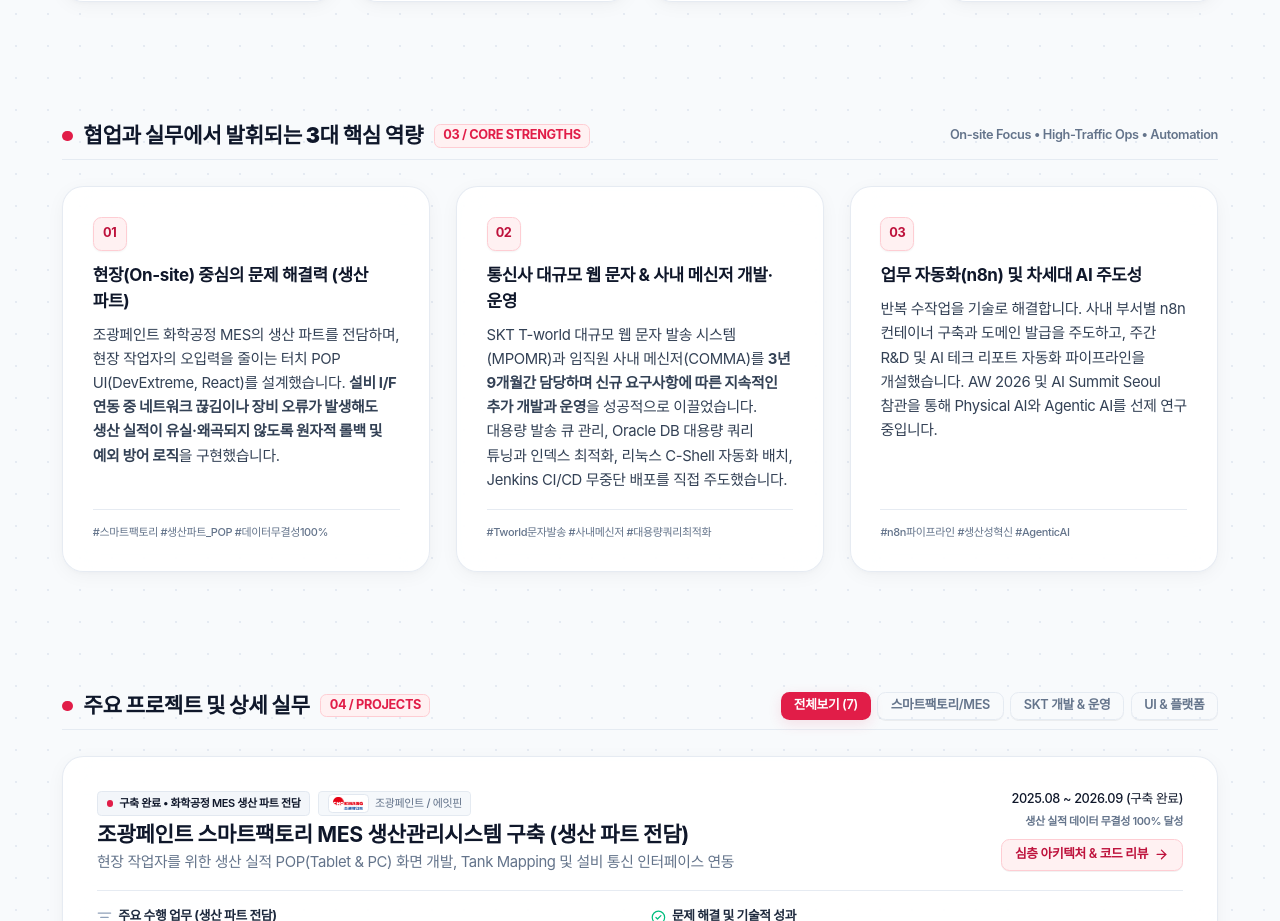
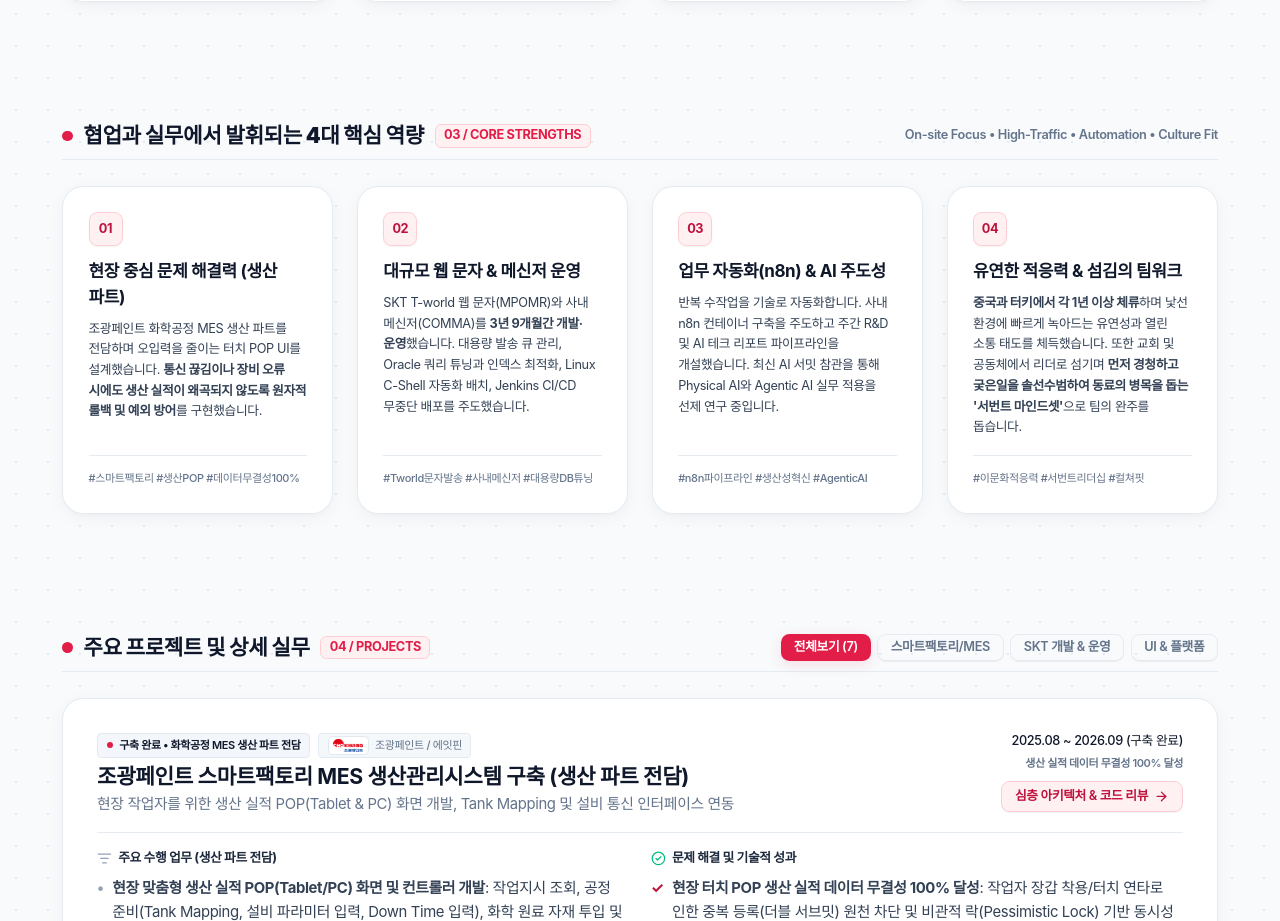
Before and after one commit to gksjs3468/jaesun-portfolio, a React (Vite) app: page / in a window 1280 px wide. Shown: the part 2434-3355 px from the top of the page. Built offline with nearby package versions, Linux system fonts and the light colour scheme; a web font is replaced by a local one.

Commit message:
feat: 핵심 역량 섹션에 해외 체류 및 서번트 리더십 기반 컬쳐핏 카드 추가 및 디자인 조화

```diff
--- a/src/components/home/StrengthsSection.tsx
+++ b/src/components/home/StrengthsSection.tsx
@@ -3,80 +3,110 @@ import { motion } from 'framer-motion';
 
 export const StrengthsSection: React.FC = () => {
   return (
-    <section id="strengths" className="relative">
+    <section id="strengths" className="relative scroll-mt-24">
       <div className="flex flex-col sm:flex-row sm:items-center justify-between gap-2 mb-6 pb-2 border-b border-[var(--border-subtle)]">
         <div className="flex items-center gap-2.5">
           <span className="w-2.5 h-2.5 rounded-full bg-[var(--accent)]" />
           <h2 className="text-lg sm:text-xl font-black text-[var(--text-heading)]">
-            협업과 실무에서 발휘되는 3대 핵심 역량
+            협업과 실무에서 발휘되는 4대 핵심 역량
           </h2>
           <span className="text-xs font-mono font-bold text-[var(--accent)] px-2 py-0.5 rounded-md bg-[var(--accent-subtle)] border border-[var(--accent-border)] hidden sm:inline">
             03 / CORE STRENGTHS
           </span>
         </div>
-        <span className="text-xs font-mono text-[var(--text-muted)] font-semibold">On-site Focus • High-Traffic Ops • Automation</span>
+        <span className="text-xs font-mono text-[var(--text-muted)] font-semibold">
+          On-site Focus • High-Traffic • Automation • Culture Fit
+        </span>
       </div>
 
-      <div className="grid grid-cols-1 md:grid-cols-3 gap-5 sm:gap-6">
+      <div className="grid grid-cols-1 md:grid-cols-2 lg:grid-cols-4 gap-5 sm:gap-5.5">
         {/* Card 1 */}
         <motion.div
           whileHover={{ y: -4 }}
-          className="editorial-card p-6 sm:p-7 rounded-3xl flex flex-col justify-between"
+          className="editorial-card p-5 sm:p-6 rounded-3xl flex flex-col justify-between"
         >
           <div>
             <div className="w-8 h-8 rounded-lg accent-pill flex items-center justify-center font-bold text-xs mb-3 font-mono shadow-xs">
               01
             </div>
-            <h3 className="text-base font-bold text-[var(--text-heading)] mb-2">현장(On-site) 중심의 문제 해결력 (생산 파트)</h3>
-            <p className="text-xs sm:text-sm text-[var(--text-body)] leading-relaxed font-normal">
-              조광페인트 화학공정 MES의 생산 파트를 전담하며, 현장 작업자의 오입력을 줄이는 터치 POP UI(DevExtreme, React)를 설계했습니다.{' '}
-              <strong>설비 I/F 연동 중 네트워크 끊김이나 장비 오류가 발생해도 생산 실적이 유실·왜곡되지 않도록 원자적 롤백 및 예외 방어 로직</strong>을 구현했습니다.
+            <h3 className="text-sm sm:text-base font-bold text-[var(--text-heading)] mb-2">
+              현장 중심 문제 해결력 (생산 파트)
+            </h3>
+            <p className="text-xs text-[var(--text-body)] leading-relaxed font-normal">
+              조광페인트 화학공정 MES 생산 파트를 전담하며 오입력을 줄이는 터치 POP UI를 설계했습니다.{' '}
+              <strong>통신 끊김이나 장비 오류 시에도 생산 실적이 왜곡되지 않도록 원자적 롤백 및 예외 방어</strong>를 구현했습니다.
             </p>
           </div>
           <div className="mt-4 pt-3 border-t border-[var(--border-subtle)] text-[11px] text-[var(--text-muted)] font-medium">
-            #스마트팩토리 #생산파트_POP #데이터무결성100%
+            #스마트팩토리 #생산POP #데이터무결성100%
           </div>
         </motion.div>
 
         {/* Card 2 */}
         <motion.div
           whileHover={{ y: -4 }}
-          className="editorial-card p-6 sm:p-7 rounded-3xl flex flex-col justify-between"
+          className="editorial-card p-5 sm:p-6 rounded-3xl flex flex-col justify-between"
         >
           <div>
             <div className="w-8 h-8 rounded-lg accent-pill flex items-center justify-center font-bold text-xs mb-3 font-mono shadow-xs">
               02
             </div>
-            <h3 className="text-base font-bold text-[var(--text-heading)] mb-2">통신사 대규모 웹 문자 & 사내 메신저 개발·운영</h3>
-            <p className="text-xs sm:text-sm text-[var(--text-body)] leading-relaxed font-normal">
-              SKT T-world 대규모 웹 문자 발송 시스템(MPOMR)과 임직원 사내 메신저(COMMA)를 <strong>3년 9개월간 담당하며 신규 요구사항에 따른 지속적인 추가 개발과 운영</strong>을 성공적으로 이끌었습니다.{' '}
-              대용량 발송 큐 관리, Oracle DB 대용량 쿼리 튜닝과 인덱스 최적화, 리눅스 C-Shell 자동화 배치, Jenkins CI/CD 무중단 배포를 직접 주도했습니다.
+            <h3 className="text-sm sm:text-base font-bold text-[var(--text-heading)] mb-2">
+              대규모 웹 문자 & 메신저 운영
+            </h3>
+            <p className="text-xs text-[var(--text-body)] leading-relaxed font-normal">
+              SKT T-world 웹 문자(MPOMR)와 사내 메신저(COMMA)를 <strong>3년 9개월간 개발·운영</strong>했습니다.{' '}
+              대용량 발송 큐 관리, Oracle 쿼리 튜닝과 인덱스 최적화, Linux C-Shell 자동화 배치, Jenkins CI/CD 무중단 배포를 주도했습니다.
             </p>
           </div>
           <div className="mt-4 pt-3 border-t border-[var(--border-subtle)] text-[11px] text-[var(--text-muted)] font-medium">
-            #Tworld문자발송 #사내메신저 #대용량쿼리최적화
+            #Tworld문자발송 #사내메신저 #대용량DB튜닝
           </div>
         </motion.div>
 
         {/* Card 3 */}
         <motion.div
           whileHover={{ y: -4 }}
-          className="editorial-card p-6 sm:p-7 rounded-3xl flex flex-col justify-between"
+          className="editorial-card p-5 sm:p-6 rounded-3xl flex flex-col justify-between"
         >
           <div>
             <div className="w-8 h-8 rounded-lg accent-pill flex items-center justify-center font-bold text-xs mb-3 font-mono shadow-xs">
               03
             </div>
-            <h3 className="text-base font-bold text-[var(--text-heading)] mb-2">업무 자동화(n8n) 및 차세대 AI 주도성</h3>
-            <p className="text-xs sm:text-sm text-[var(--text-body)] leading-relaxed font-normal">
-              반복 수작업을 기술로 해결합니다. 사내 부서별 n8n 컨테이너 구축과 도메인 발급을 주도하고, 주간 R&D 및 AI 테크 리포트 자동화 파이프라인을 개설했습니다.{' '}
-              AW 2026 및 AI Summit Seoul 참관을 통해 Physical AI와 Agentic AI를 선제 연구 중입니다.
+            <h3 className="text-sm sm:text-base font-bold text-[var(--text-heading)] mb-2">
+              업무 자동화(n8n) & AI 주도성
+            </h3>
+            <p className="text-xs text-[var(--text-body)] leading-relaxed font-normal">
+              반복 수작업을 기술로 자동화합니다. 사내 n8n 컨테이너 구축을 주도하고 주간 R&D 및 AI 테크 리포트 파이프라인을 개설했습니다.{' '}
+              최신 AI 서밋 참관을 통해 Physical AI와 Agentic AI 실무 적용을 선제 연구 중입니다.
             </p>
           </div>
           <div className="mt-4 pt-3 border-t border-[var(--border-subtle)] text-[11px] text-[var(--text-muted)] font-medium">
             #n8n파이프라인 #생산성혁신 #AgenticAI
           </div>
         </motion.div>
+
+        {/* Card 4: People & Culture Fit Card */}
+        <motion.div
+          whileHover={{ y: -4 }}
+          className="editorial-card p-5 sm:p-6 rounded-3xl flex flex-col justify-between"
+        >
+          <div>
+            <div className="w-8 h-8 rounded-lg accent-pill flex items-center justify-center font-bold text-xs mb-3 font-mono shadow-xs">
+              04
+            </div>
+            <h3 className="text-sm sm:text-base font-bold text-[var(--text-heading)] mb-2">
+              유연한 적응력 & 섬김의 팀워크
+            </h3>
+            <p className="text-xs text-[var(--text-body)] leading-relaxed font-normal">
+              <strong>중국과 터키에서 각 1년 이상 체류</strong>하며 낯선 환경에 빠르게 녹아드는 유연성과 열린 소통 태도를 체득했습니다.{' '}
+              또한 교회 및 공동체에서 리더로 섬기며 <strong>먼저 경청하고 궂은일을 솔선수범하여 동료의 병목을 돕는 '서번트 마인드셋'</strong>으로 팀의 완주를 돕습니다.
+            </p>
+          </div>
+          <div className="mt-4 pt-3 border-t border-[var(--border-subtle)] text-[11px] text-[var(--text-muted)] font-medium">
+            #이문화적응력 #서번트리더십 #컬쳐핏
+          </div>
+        </motion.div>
       </div>
     </section>
   );
```
